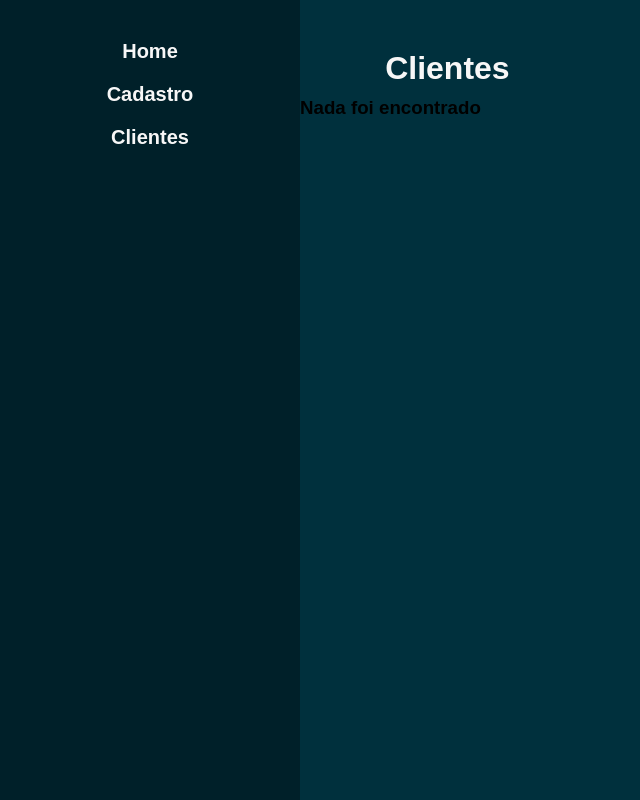
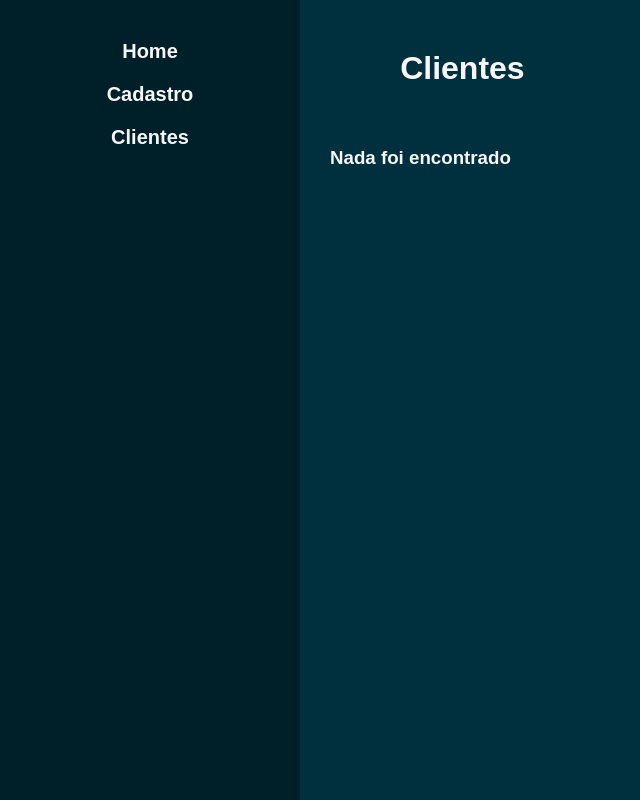
Before and after one commit to danbaziewicz/toDo10, a React (Vite) app: page /clientes in a window 1280 px wide. Shown: the whole page, without its empty margins (0-640 px from the left). Built offline with nearby package versions, Linux system fonts and the light colour scheme.

Commit message:
style: ajuste de espaçamento para mensagem.

```diff
--- a/src/pages/clientes/Clientes.jsx
+++ b/src/pages/clientes/Clientes.jsx
@@ -28,7 +28,7 @@ const Clientes = () => {
             );
           })
         ) : (
-          <h3>Nada foi encontrado</h3>
+          <h3 className={S.msgEnd}>Nada foi encontrado</h3>
         )}
       </div>
     </div>
--- a/src/pages/clientes/Clientes.module.css
+++ b/src/pages/clientes/Clientes.module.css
@@ -3,7 +3,7 @@
   flex-direction: column;
   align-items: center;
   height: 100%;
-  /* width: 100%; */
+  color: #f7f7f7;
 }
 
 .divClientes h1 {
@@ -19,3 +19,8 @@
   grid-template-columns: repeat(4, auto);
   grid-column-gap: 38px;
 }
+
+.msgEnd {
+  margin-top: 50px;
+  margin-left: 30px;
+}
```
